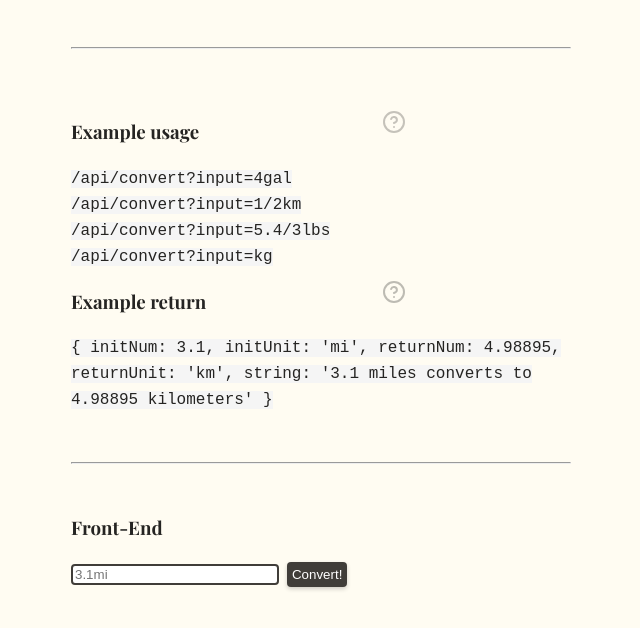
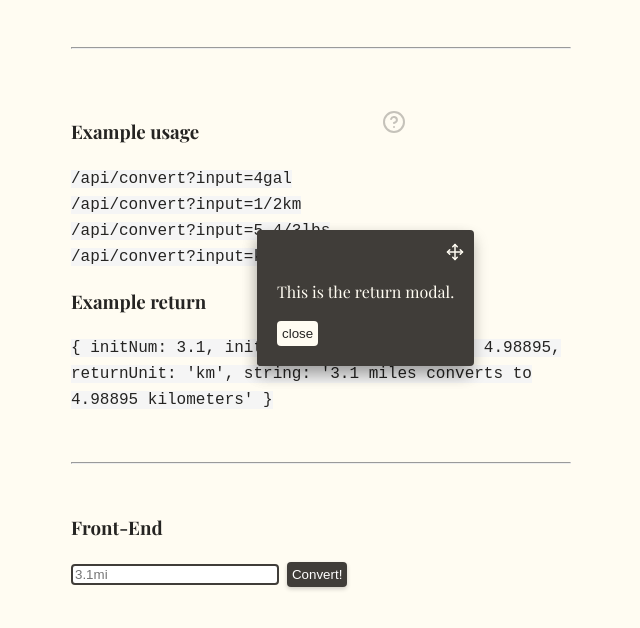
Before and after one commit to mamlaki/boilerplate-project-metricimpconverter, a website: page views/index.html in a window 1280 px wide. Shown: the part 170-798 px from the top of the page, without its empty margins (319-959 px from the left). Drawn offline with nearby package versions, Linux system fonts and the light colour scheme; files that its build step writes are made by us from their sources; a web font is replaced by a local one.

Commit message:
style.css: Added modal styling.

```diff
--- a/public/css/style.css
+++ b/public/css/style.css
@@ -51,7 +51,8 @@ section, header {
     gap: 1rem;
 }
 
-#convert {
+#convert,
+.close-button {
     border: none;
     padding: 0.5rem;
     border-radius: 0.4rem;
@@ -62,7 +63,8 @@ section, header {
     box-shadow: 0px 2px 4px 0px #00000030;
 }
 
-#convert:hover {
+#convert:hover,
+.close-button:hover {
     background-color: #EB5E28;
 }
 
@@ -95,13 +97,14 @@ section, header {
 
 .info-popup {
     position: absolute;
-    display: none;
-    background-color: white;
-    border: 1px solid #ddd;
-    padding: 10px;
+    display: block;
+    background-color: #403D39;
+    border-radius: 0.4rem;
+    padding: 2rem;
     box-shadow: 0px 8px 16px 0px rgba(0, 0, 0, 0.2);
     left: 45%;
     top: 50%;
+    color: #FFFCF2;
 }
 
 .info-popup p {
@@ -113,6 +116,18 @@ section, header {
     top: 10px;
     right: 10px;
     cursor: move;
+    stroke: #FFFCF2;
+    width: 18px;
+}
+
+.close-button {
+    background-color: #FFFCF2;
+    color: #252422;
+    box-shadow: none;
+}
+
+.close-button:hover {
+    color: #FFFCF2;
 }
 
 @keyframes breathing {
```
